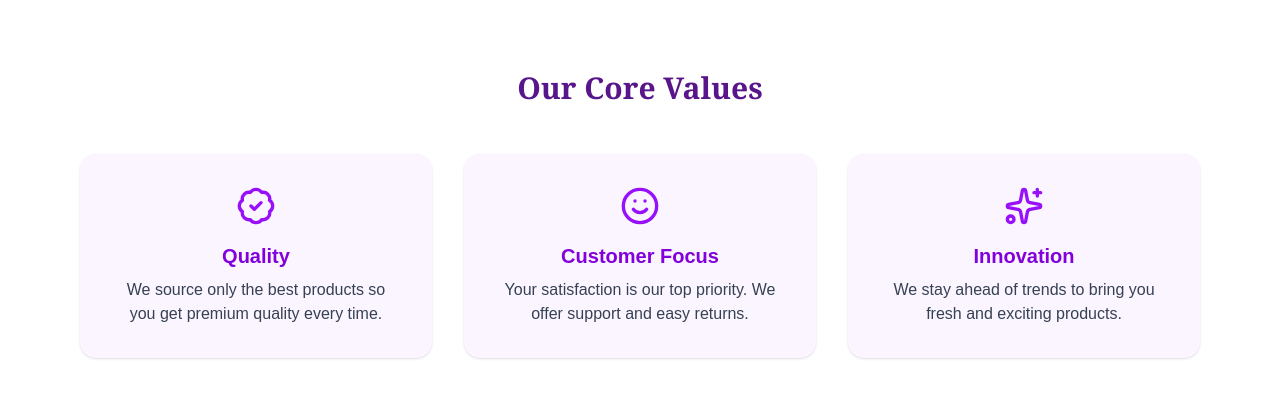
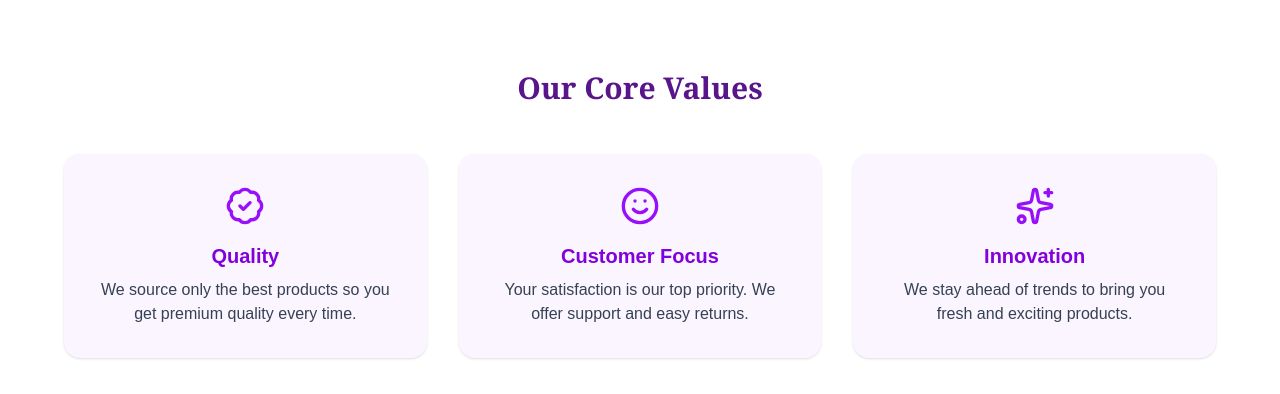
Before and after one commit to Nazmul-Karim-Tanvir/classicoLifestyle, a React (Vite) app in the folder classicoFrontend/: page /about in a window 1280 px wide. Shown: the part 558-952 px from the top of the page. Built offline with nearby package versions, Linux system fonts and the light colour scheme.

Commit message:
working on design

```diff
--- a/classicoFrontend/src/pages/about/SectionOurValue.jsx
+++ b/classicoFrontend/src/pages/about/SectionOurValue.jsx
@@ -21,9 +21,9 @@ const SectionOurValue = () => {
   ];
 
   return (
-    <div className="my-24 text-center px-4">
+    <div className="my-24 text-center">
       <h2 className="text-3xl font-semibold text-purple-900 mb-12 font-serif">Our Core Values</h2>
-      <div className="grid grid-cols-1 md:grid-cols-3 gap-8 max-w-6xl mx-auto">
+      <div className="grid grid-cols-1 md:grid-cols-3 gap-8 w-full mx-auto">
         {values.map((value, index) => (
           <div
             key={index}
```
